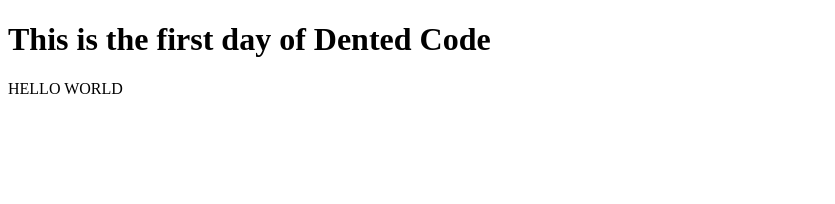
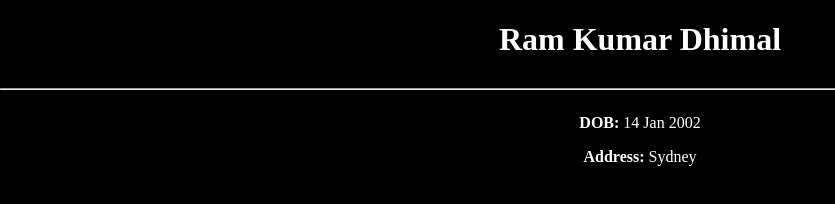
Before and after one commit to Ram-cpu-coder/Dented-Code-DAY-1, a plain HTML site: page index.html in a window 1280 px wide. Shown: the whole page, without its empty margins (0-835 px from the left). Drawn offline with Linux system fonts and the light colour scheme.

Commit message:
small_profile

```diff
--- a/index.html
+++ b/index.html
@@ -4,13 +4,25 @@
     <meta charset="UTF-8">
     <meta name="viewport" content="width=device-width, initial-scale=1.0">
     <title>HTML BASIC COURSE</title>
+    <link rel="stylesheet" href="style.css">
 </head>
 <body>
-    <div class="main">
-        <h1>This is the first day of Dented Code</h1>
+<div class="header">
+    <div class="container">
+        <h1>Ram Kumar Dhimal</h1>
+        <div class="hr"><hr></div>
+        <div class="description">
+            <p>
+                <b>DOB: </b>
+                14 Jan 2002
+            </p>
+            <p>
+                <b>Address: </b>
+                Sydney
+            </p>
+        </div>
     </div>
-    <div class="container">
-        HELLO WORLD
-    </div>
+</div>
+
 </body>
 </html>
--- /dev/null
+++ b/style.css
@@ -0,0 +1,29 @@
+body{
+    margin: 0;
+    padding: 0;
+    background: black;
+    color: white;
+}
+
+.header{
+    display: flex;
+    flex-direction: column;
+
+
+}
+.container{
+    display: flex;
+    flex-direction: column;
+
+}
+.hr{
+    width: 100%;
+}
+h1{
+    text-align: center;
+}
+.description{
+    /* border: 2px solid red; */
+    text-align: center;
+    justify-content: center;
+}
```
Also changed, not shown: Html tags.txt (added).
